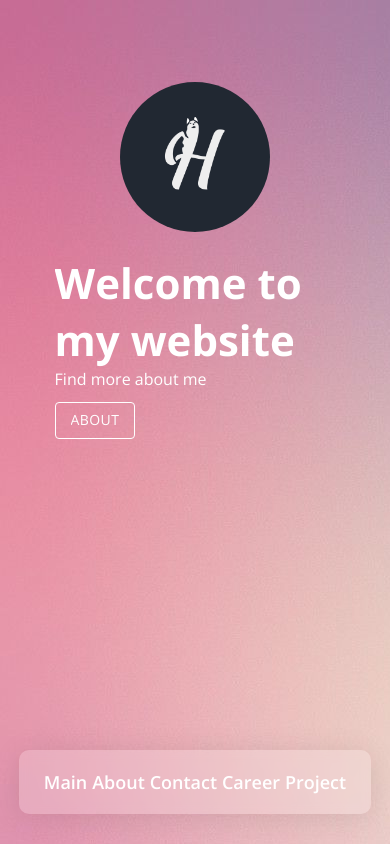
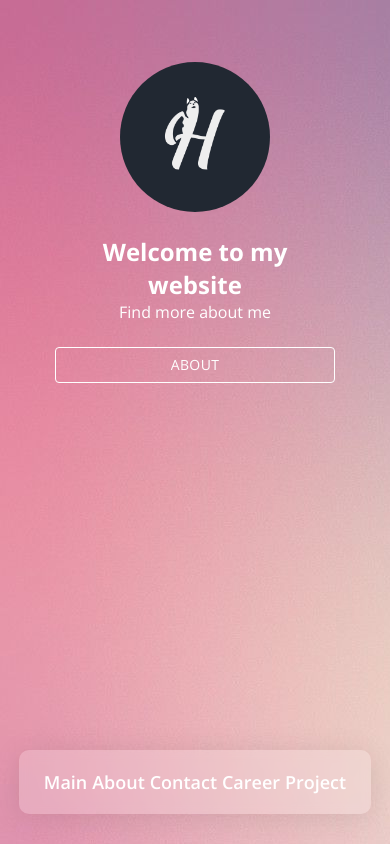
Before and after one commit to Hernando17/react-portfolio, a React (Create React App) app: page / in a window 390 px wide. Built offline with nearby package versions, Linux system fonts and the light colour scheme.

Commit message:
Main Responsive change

```diff
--- a/src/assets/css/style.css
+++ b/src/assets/css/style.css
@@ -42,9 +42,9 @@
   display: flex;
   flex-direction: row;
   flex-wrap: wrap-reverse;
-  padding: 5%;
-  padding-left: 10%;
-  padding-right: 10%;
+  margin: 5%;
+  margin-left: 10%;
+  margin-right: 10%;
   justify-content: space-between;
 }
 
@@ -95,6 +95,19 @@
     margin-top: -30px;
     justify-content: center;
   }
+
+  .main-title {
+    text-align: center;
+    font-size: 24px;
+  }
+  .main-content {
+    display: flex;
+    flex-direction: column;
+  }
+  .main-content p {
+    text-align: center;
+    font-size: 32;
+  }
   .logo {
     width: 150px;
     padding: 2px;
--- a/src/pages/Main/index.js
+++ b/src/pages/Main/index.js
@@ -20,7 +20,7 @@ export default function Main() {
         >
           <div className="main-content">
             <h1 className="main-title">Welcome to my website</h1>
-            <p style={{ marginBottom: 12 }}>Find more about me</p>
+            <p style={{ marginBottom: 24 }}>Find more about me</p>
             <ButtonOutline name="About" onClick={() => navigate("/about")} />
           </div>
         </motion.div>
```
